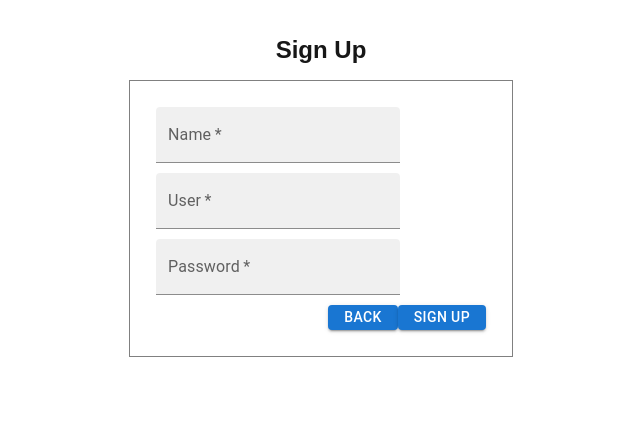
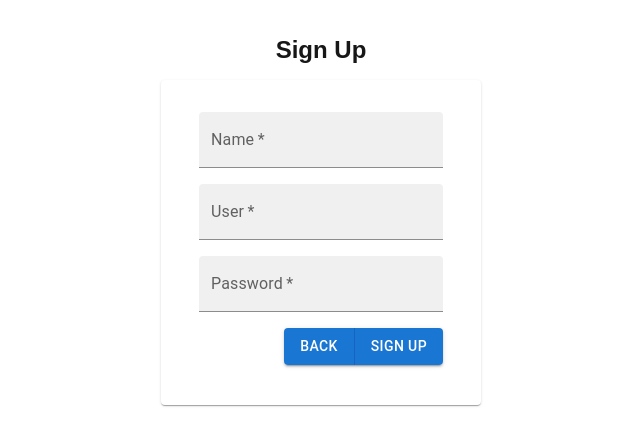
Before and after one commit to erazo14/ChatRoomLoyica, a Next.js app in the folder FE/: page /signup in a window 1280 px wide. Shown: the top 446 px of the page, without its empty margins (319-959 px from the left). Built offline with nearby package versions, Linux system fonts and the light colour scheme; no server answers.

Commit message:
fix: sign up view ui

```diff
--- a/FE/src/app/signup/page.tsx
+++ b/FE/src/app/signup/page.tsx
@@ -2,7 +2,7 @@
 import { useRouter } from "next/navigation";
 import styles from "./signup.module.css";
 import { useState } from "react";
-import { Box, Button, TextField } from "@mui/material";
+import { Box, Button, ButtonGroup, Card, CardContent, TextField } from "@mui/material";
 
 const SignUpPage = () => {
     const router = useRouter();
@@ -55,12 +55,14 @@ const SignUpPage = () => {
                     Sign Up
                 </h1>
             </Box>
+            <Card
+                sx={{ p: 2, width: "20rem", display: "flex", justifyContent: "center", alignItems: "center" }}
+            >
+                <CardContent>
+                    <form onSubmit={handleSubmit}>
                         <Box
-                className={styles.loginWrapper}
-                sx={{ p: 2, border: '1px solid grey' }}
+                            sx={{ marginBottom: '1rem' }}
                         >
-                <form className={styles.wrapperLogin} onSubmit={handleSubmit}>
-                    <div className={styles.wrapperLabels}>
 
                             <TextField
                                 label="Name"
@@ -71,8 +73,10 @@ const SignUpPage = () => {
                                 onChange={(e) => setName(e.target.value)}
                                 required
                             />
-                    </div>
-                    <div className={styles.wrapperLabels}>
+                        </Box>
+                        <Box
+                            sx={{ marginBottom: '1rem' }}
+                        >
 
                             <TextField
                                 label="User"
@@ -83,8 +87,10 @@ const SignUpPage = () => {
                                 onChange={(e) => setUser(e.target.value)}
                                 required
                             />
-                    </div>
-                    <div className={styles.wrapperLabels}>
+                        </Box>
+                        <Box
+                            sx={{ marginBottom: '1rem' }}
+                        >
                             <TextField
                                 label="Password"
                                 variant="filled"
@@ -94,14 +100,21 @@ const SignUpPage = () => {
                                 onChange={(e) => setPassword(e.target.value)}
                                 required
                             />
-                    </div>
+                        </Box>
                         {error && <p>{error}</p>}
-                    <div className={styles.buttonWrapper}>
-                        <Button variant="contained" className={styles.button} onClick={handleBack}>back</Button>
-                        <Button variant="contained" className={styles.button} type="submit">sign Up</Button>
-                    </div>
+                        <Box
+                            sx={{ display: "flex", justifyContent: "flex-end" }}
+                        >
+                            <ButtonGroup
+                                variant="contained"
+                            >
+                                <Button onClick={handleBack}>back</Button>
+                                <Button type="submit">sign Up</Button>
+                            </ButtonGroup>
+                        </Box>
                     </form>
-            </Box>
+                </CardContent>
+            </Card>
         </div>
     )
 };
```
Lines whose indentation alone changed are shown as unchanged.
